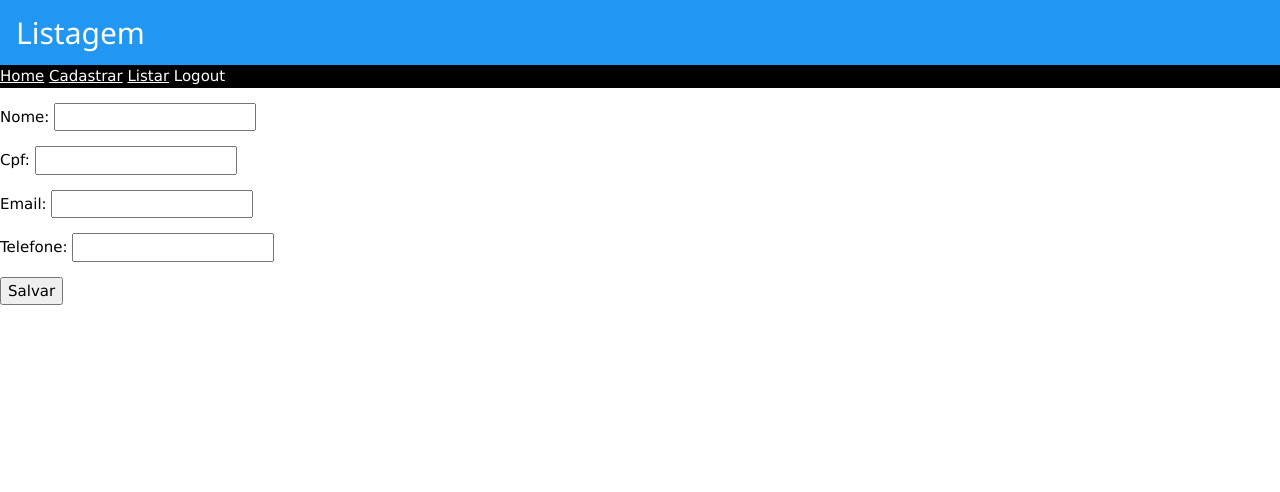
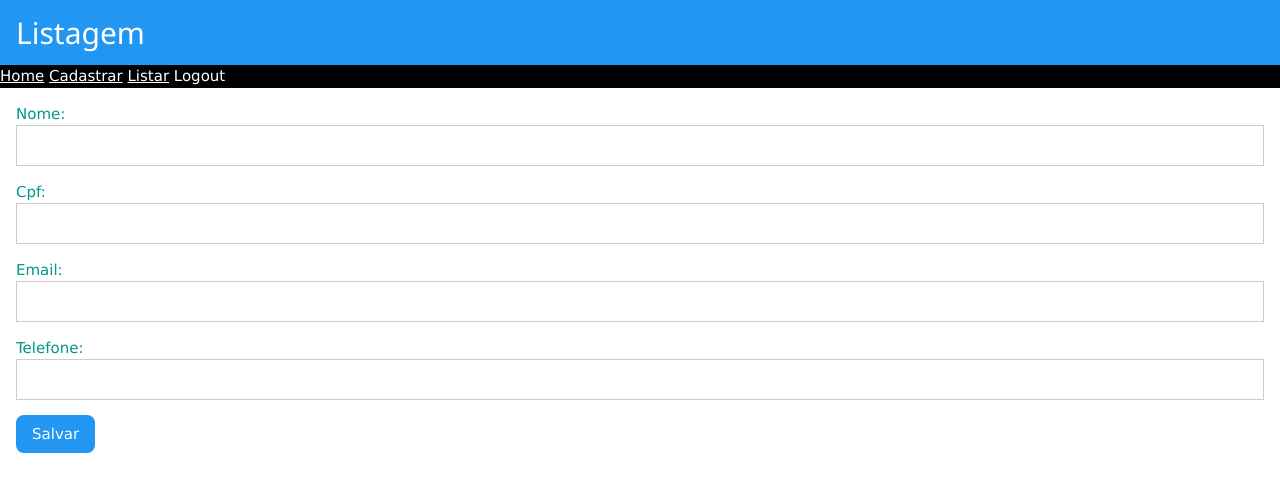
Before and after one commit to brunowf/CRUD, a Django app: page /cadastro/ in a window 1280 px wide. Shown: the top 492 px of the page. Run offline with Django 3.2, Linux system fonts and the light colour scheme.

Commit message:
Alterando css do form

```diff
--- a/appBreno/form.py
+++ b/appBreno/form.py
@@ -1,4 +1,5 @@
 from django.forms import ModelForm
+from django import forms
 from .models import Tabela
 
 
@@ -6,3 +7,9 @@ class CadastroForm(ModelForm):
     class Meta:
         model = Tabela
         fields = ['nome', 'cpf', 'email', 'telefone']
+        widgets = {
+            'nome': forms.TextInput(attrs={'class':'w3-input w3-border w3-text-blue'}),
+            'cpf': forms.TextInput(attrs={'class': 'w3-input w3-border w3-text-blue'}),
+            'email': forms.TextInput(attrs={'class': 'w3-input w3-border w3-text-blue'}),
+            'telefone': forms.TextInput(attrs={'class': 'w3-input w3-border w3-text-blue'})
+        }
--- a/appBreno/templates/appBreno/cadastro.html
+++ b/appBreno/templates/appBreno/cadastro.html
@@ -8,13 +8,13 @@
 {% block content %}
 <div class="jumbotron page-header">
 </div>
-<form method="POST">
+<form method="POST"class="w3-container w3-text-teal">
 
     {% csrf_token %}
 
     {{ cadastro.as_p }}
 
-    <button type="submit">Salvar</button>
+    <button type="submit" class="w3-button w3-round-large w3-blue w3-hover-green">Salvar</button>
 
 </form>
 {% endblock %}
```
